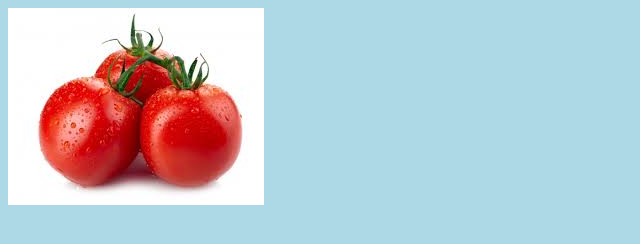
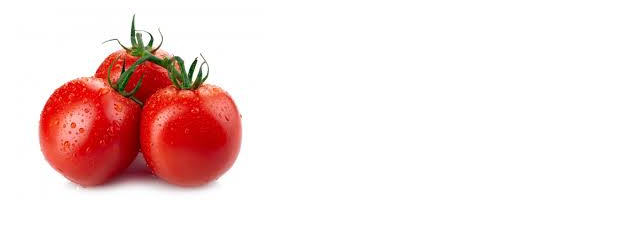
Before and after one commit to miloszbz/scf, a plain HTML site: page index.html in a window 1280 px wide. Shown: the whole page, without its empty margins (0-640 px from the left). Drawn offline with Linux system fonts and the light colour scheme.

Commit message:
index.html

```diff
--- a/index.html
+++ b/index.html
@@ -1,8 +1,2 @@
 <!DOCTYPE html>
     <img src="pomodoro.jpg" alt="pomidor">
-<html>
-    <head>
-    </head>
-    <body style="background-color: lightblue; color: black;">
-</body>
-</html>
```
